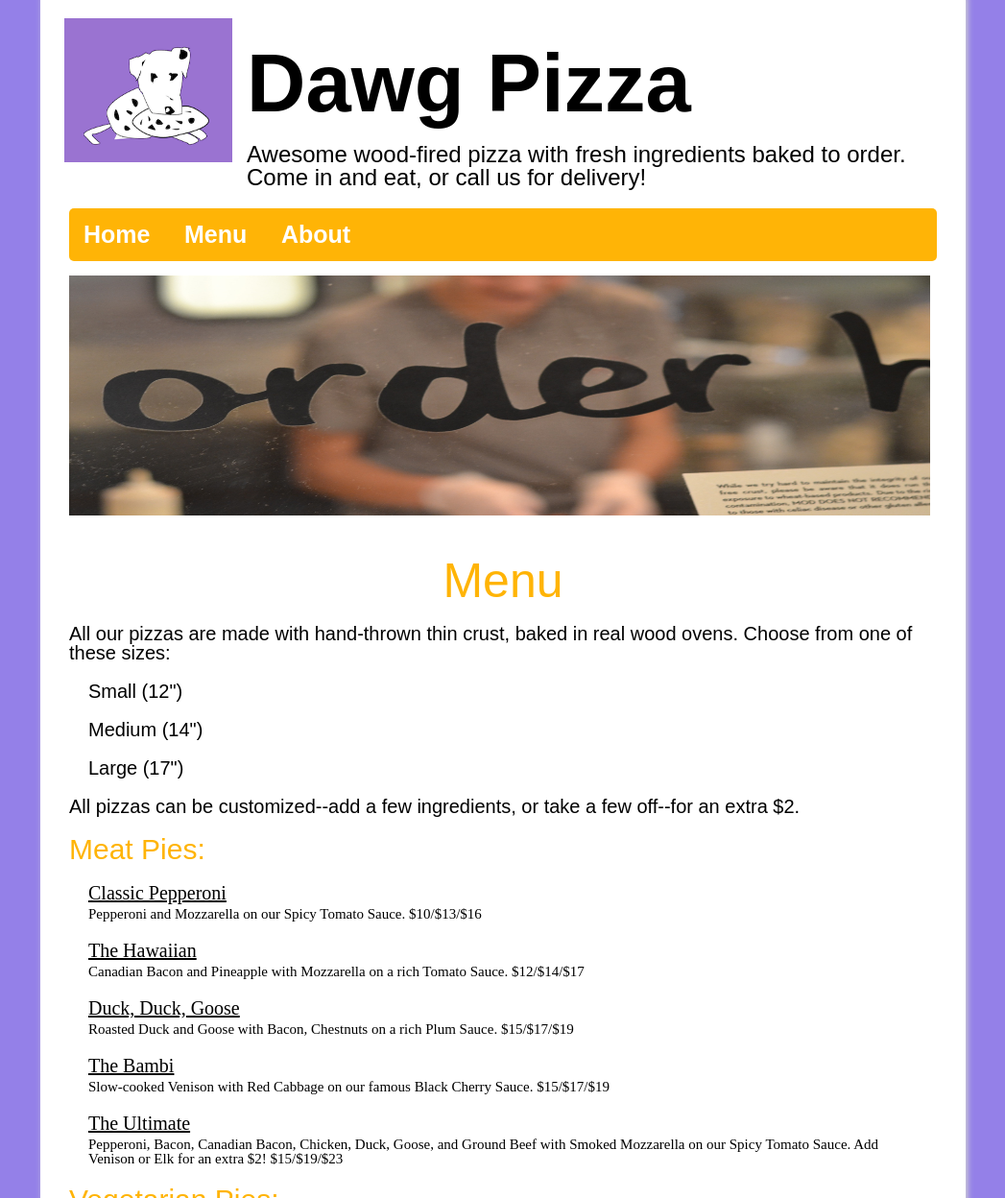
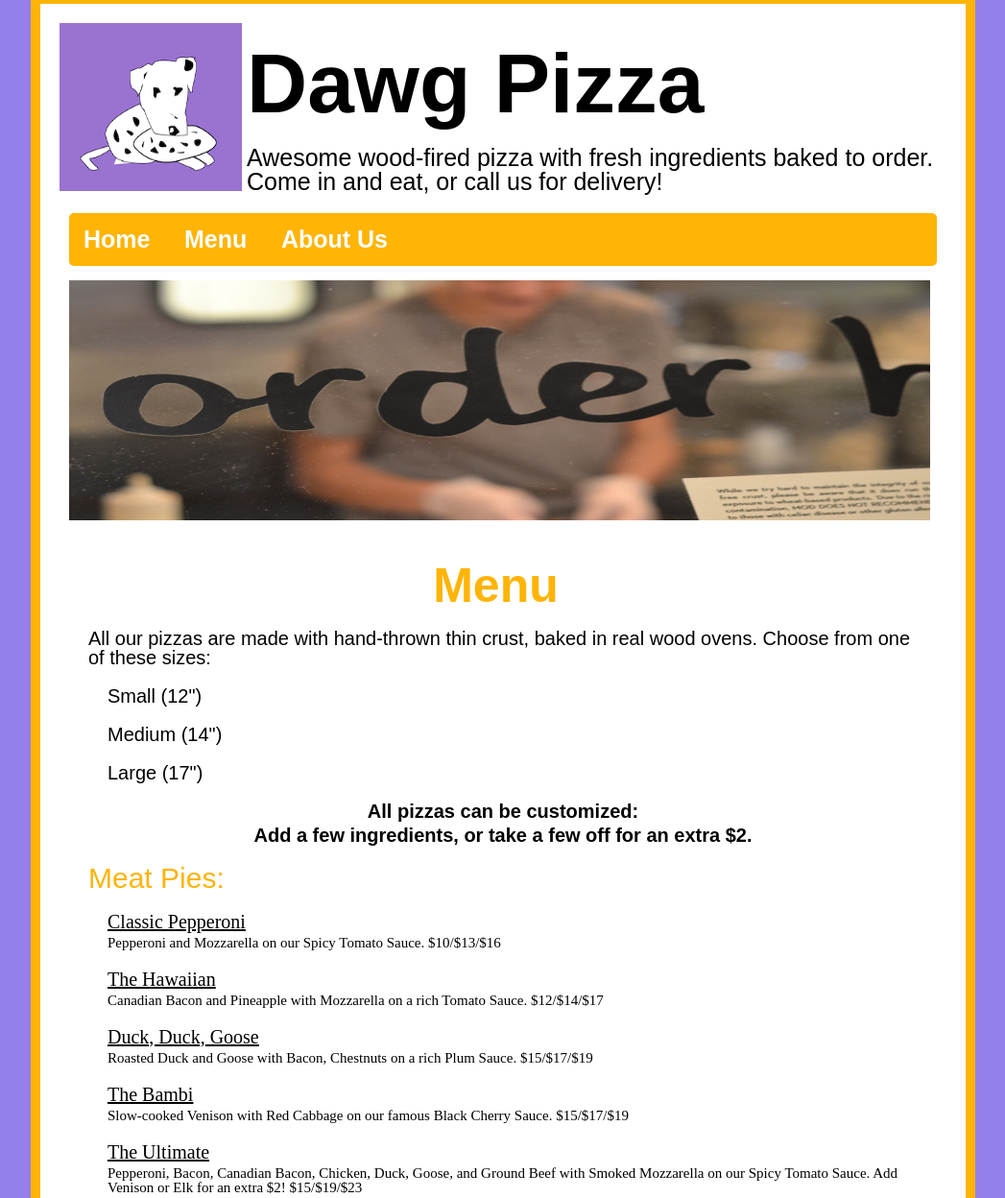
Before and after one commit to juliewiederhold/homework1, a plain HTML site: page menu.html in a window 1280 px wide. Shown: the part 56-1304 px from the top of the page at 96% size, without its empty margins (116-1163 px from the left). Drawn offline with Linux system fonts and the light colour scheme; a web font is replaced by a local one.

Commit message:
Final Homework 1 Submission

```diff
--- a/css/styles.css
+++ b/css/styles.css
@@ -1,6 +1,6 @@
 @import url(http://fonts.googleapis.com/css?family=Kite+One);
 @import url(http://fonts.googleapis.com/css?family=Life+Savers);
-/* #FFC409 reset CSS file to reset browser default styling to a consistent starting point */
+/* line-height may help closeness of lines #FFC409 reset CSS file to reset browser default styling to a consistent starting point */
 @import url(reset.css);
 
 body {
@@ -11,13 +11,22 @@ body {
 }
 
 header {
-	font-size: 85px;
+	font-size: 25px;
 	font-family: 'Life Savers', sans-serif;
+	margin: 5px;
+}
+
+h1{
+	font-size: 350%;
 	font-weight: bold;
+	margin-top: 0px;
+	margin-left: 5px;
+	text-align: left;
 }
 
 nav {
 	margin-bottom: 10px;
+	clear: both;
 }
 
 nav ul {
@@ -64,12 +73,6 @@ table td{
 
 }
 
-dl {
-	color: #FFB406;
-	font-family: "Life Savers", sans-serif;
-	font-size: 30px;
-}
-
 dl dt{
 	text-decoration: underline;
 	margin-bottom: 5px;
@@ -95,20 +98,21 @@ footer {
 	text-align: center;
 }
 
-.heading {
+.content {
 	padding: 10px;
 	margin: 0 auto;
 	width: 80%;
-	box-shadow: 2px 2px 6px #d3d3d3;
 	background-color: #FFF;
+	border: 10px solid #FFB406;
 }
 
 .motto {
 	font-family: 'Kite One', sans-serif;
-	font-size: 120%;
+	margin: 5px;
+
 }
 
-.menu-title {
+.menu-heading {
 	text-align: center;
 	font-size: 50px;
 	font-family: 'Life Savers', sans-serif;
@@ -123,10 +127,10 @@ footer {
 }
 
 .logo {
-	height: 150px;
-	width: 175px;
+	height: 175px;
+	width: 190px;
 	float: left;
-	margin: 15px;
+	margin:5px;
 }
 
 .top-image {
@@ -135,15 +139,28 @@ footer {
 	margin-top: 5px;
 }
 
-.content{
+.body-text{
 	text-align: center;
 	margin: 35px;
+}
+
+.note {
+	text-align: center;
+	font-weight: bolder;
+	margin: 5px;
 }
 
 .menu-content {
 	font-size: 20px;
 }
 
+.menu-title {
+	color: #FFB406;
+	font-family: "Life Savers", sans-serif;
+	font-size: 30px;
+	text-align: left;
+}
+
 .external-link{
 	margin: 0px;
 	text-decoration: none;
--- a/menu.html
+++ b/menu.html
@@ -7,30 +7,36 @@
 	<meta name="author" content="jcw27">
 </head>
 <body>
-	<div class="heading">
+	<div class="content">
+		<header>
 			<a href="index.html"><img class="logo" src="img/logo.png" alt="Pizza Creature Image"></a>
-		<header>Dawg Pizza</header>
+			<h1>Dawg Pizza</h1>
 			<p class="motto">Awesome wood-fired pizza with fresh ingredients baked to order. Come in and eat, or call us for delivery!</p>
+		</header>
 
 		<nav>
 			<ul>
 				<li><a href="index.html">Home</a></li>
 				<li><a href="menu.html">Menu</a></li>
-				<li><a href="about.html">About</a></li>
+				<li><a href="about.html">About Us</a></li>
 			</ul>
 		</nav>
+
 		<img class="top-image" src="img/pizza-order.jpg" alt="Order Line Image">
 
-		<h1 class="menu-title">Menu</h1>
+		<section>
+			<h1 class="menu-heading">Menu</h1>
+			<p>All our pizzas are made with hand-thrown thin crust, baked in real wood ovens. Choose from one of these sizes:</p>
 			<ul class="menu-content">
-			All our pizzas are made with hand-thrown thin crust, baked in real wood ovens. Choose from one of these sizes:
 				<li>Small (12")</li>
 				<li>Medium (14")</li>
 				<li>Large (17")</li>
-			All pizzas can be customized--add a few ingredients, or take a few off--for an extra $2.
 			</ul>
+			<p class="note">All pizzas can be customized:</p>
+			<p class="note">Add a few ingredients, or take a few off for an extra $2.</p>
+
+			<p class="menu-title">Meat Pies:</p>
 			<dl>
-			Meat Pies:
 				<dt>Classic Pepperoni</dt>
 				<dd>Pepperoni and Mozzarella on our Spicy Tomato Sauce. $10/$13/$16</dd>
 				<dt>The Hawaiian</dt>
@@ -41,8 +47,9 @@
 				<dd>Slow-cooked Venison with Red Cabbage on our famous Black Cherry Sauce.  $15/$17/$19</dd>
 				<dt>The Ultimate</dt>
 				<dd>Pepperoni, Bacon, Canadian Bacon, Chicken, Duck, Goose, and Ground Beef with Smoked Mozzarella on our Spicy Tomato Sauce. Add Venison or Elk for an extra $2!  $15/$19/$23</dd>
-
-			Vegetarian Pies:
+			</dl>
+			<p class="menu-title">Vegetarian Pies:</p>
+			<dl>
 				<dt>Margherita</dt>
 				<dd>Mozzarella, Basil, Salt on an Olive Oil Base.  $10/$13/$16</dd>
 				<dt>Veggie Madness</dt>
@@ -53,19 +60,24 @@
 				<dd>Roasted Chicken with Romano on a Basil Pesto sauce. $13/$16/$19</dd>
 				<dt>Purple Monster</dt>
 				<dd>Roasted Eggplant and Cabbage stir fried in sesame oil on a rich Plum Sauce.  $11/$14/$17</dd>
+			</dl>
 
-			Drinks:
+			<p class="menu-title">Drinks:</p>
+			<dl>
 				<dt></dt>
 				<dd>Coke, Diet Coke, Sprite, Root Beer, or Irn Bru by the can ($4)</dd>
 				<dd>Rainier Beer by the can ($4)</dd>
 				<dd>House Red Wine by the glass or bottle ($10/$40)</dd>
-
-			Dessert:
+			</dl>
+			<p class="menu-title">Dessert:</p>
+			<dl>
 				<dt></dt>
 				<dd>Chocolate Gelato ($8)</dd>
 				<dd>Lemon Sorbet ($7)</dd>
 				<dd>Ricotta Cheese Cake ($10)</dd>
 			</dl>
+		</section>
+
 
 		<footer>Call us for delivery: 206-555-1212
 		<p class="copyright">&#169; 2013 Dawg Pizza</p>
```
Also changed, not shown: about.html (+10 -4 lines), index.html (+9 -7 lines). Lines whose indentation alone changed are shown as unchanged.
